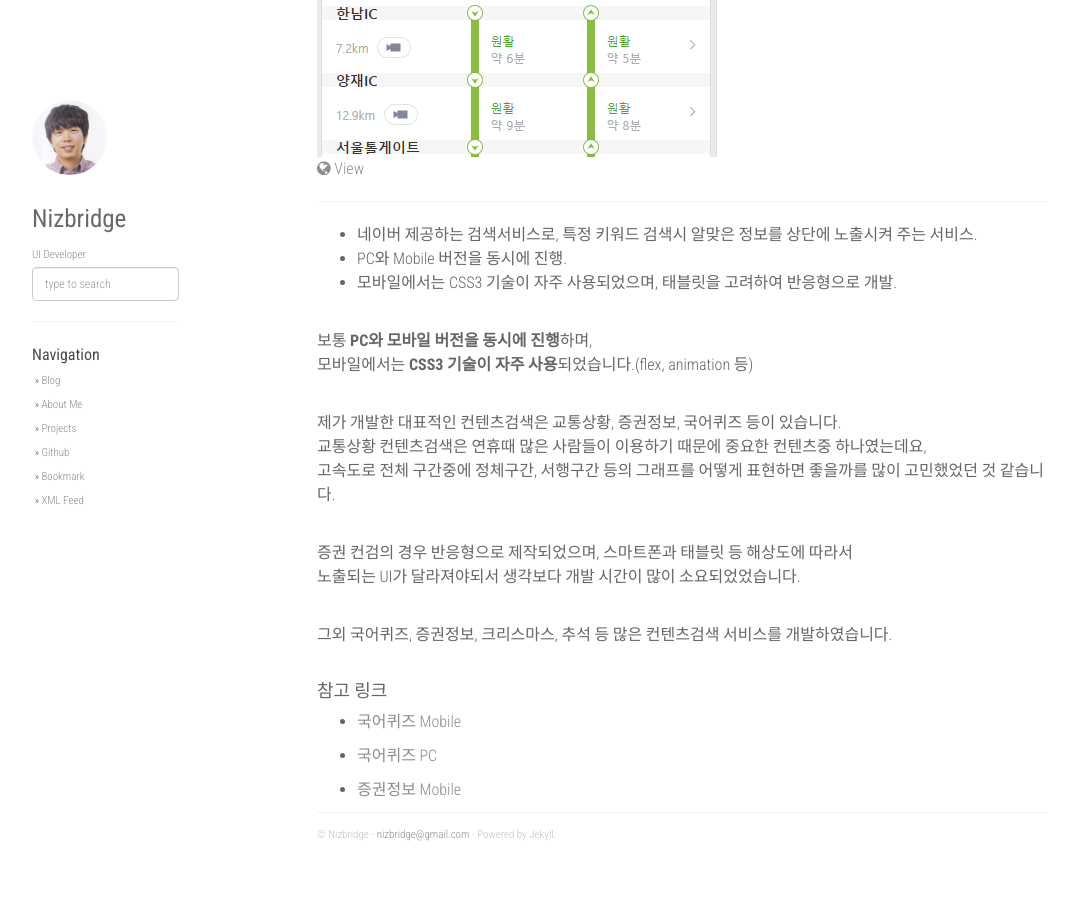
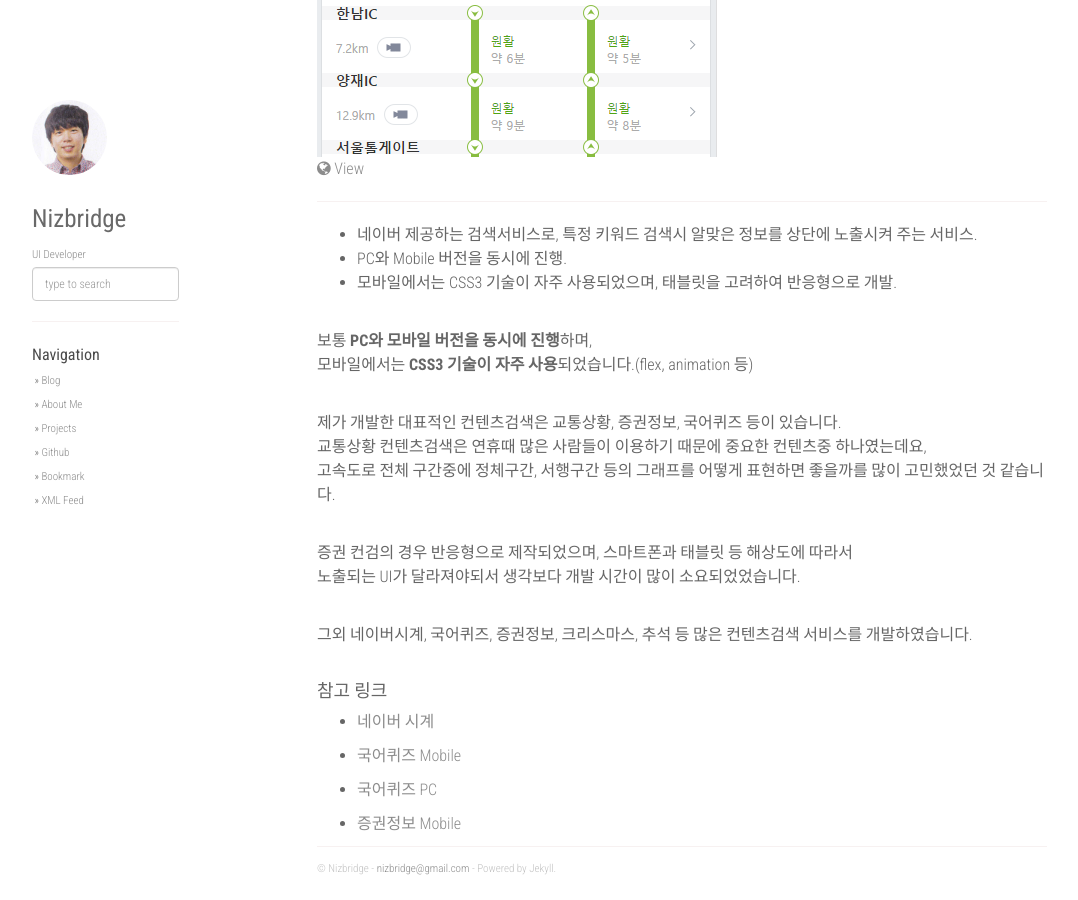
Before and after one commit to nizbridge/nizbridge.github.io, a Jekyll site: the page built from _project/contents-search.md, in a window 1280 px wide and 900 px high, scrolled down 527 px. Shown: the whole window, without its empty margins (53-1131 px from the left). Built offline with Jekyll 4.4.1, drawn with Linux system fonts in a browser that asks for light colours; nearby versions of some CDN libraries; some web fonts are replaced; before the commit the page ends 1393 px from its top, so only the background shows below that.

Commit message:
컨텐츠검색 프로젝트 설명 수정

```diff
--- a/_project/contents-search.md
+++ b/_project/contents-search.md
@@ -19,11 +19,13 @@
 증권 컨검의 경우 반응형으로 제작되었으며, 스마트폰과 태블릿 등 해상도에 따라서<br>
 노출되는 UI가 달라져야되서 생각보다 개발 시간이 많이 소요되었었습니다.<br><br>
 
-그외 국어퀴즈, 증권정보, 크리스마스, 추석 등 많은 컨텐츠검색 서비스를 개발하였습니다.<br><br>
+그외 네이버시계, 국어퀴즈, 증권정보, 크리스마스, 추석 등 많은 컨텐츠검색 서비스를 개발하였습니다.<br><br>
 
 #### 참고 링크 ####
+* <a href="https://search.naver.com/search.naver?where=nexearch&query=%EB%84%A4%EC%9D%B4%EB%B2%84%EC%8B%9C%EA%B3%84&sm=top_hty&fbm=1&ie=utf8" target="_blank">네이버 시계</a>
+
 * <a href="https://m.search.naver.com/search.naver?where=m&sm=mtb_she&qdt=0&query=%EB%84%A4%EC%9D%B4%EB%B2%84%20%EA%B5%AD%EC%96%B4%ED%80%B4%EC%A6%88" target="_blank">국어퀴즈 Mobile</a>
 
- * <a href="https://search.naver.com/search.naver?where=nexearch&query=%EB%84%A4%EC%9D%B4%EB%B2%84+%EA%B5%AD%EC%96%B4%ED%80%B4%EC%A6%88&ie=utf8&sm=tab_she&qdt=0" target="_blank">국어퀴즈 PC</a>
+* <a href="https://search.naver.com/search.naver?where=nexearch&query=%EB%84%A4%EC%9D%B4%EB%B2%84+%EA%B5%AD%EC%96%B4%ED%80%B4%EC%A6%88&ie=utf8&sm=tab_she&qdt=0" target="_blank">국어퀴즈 PC</a>
 
- * <a href="https://m.search.naver.com/search.naver?sm=mtb_hty.top&where=m&query=%EC%95%84%EC%8B%9C%EC%95%84%EC%A6%9D%EC%8B%9C" target="_blank">증권정보 Mobile</a>
+* <a href="https://m.search.naver.com/search.naver?sm=mtb_hty.top&where=m&query=%EC%95%84%EC%8B%9C%EC%95%84%EC%A6%9D%EC%8B%9C" target="_blank">증권정보 Mobile</a>
```
